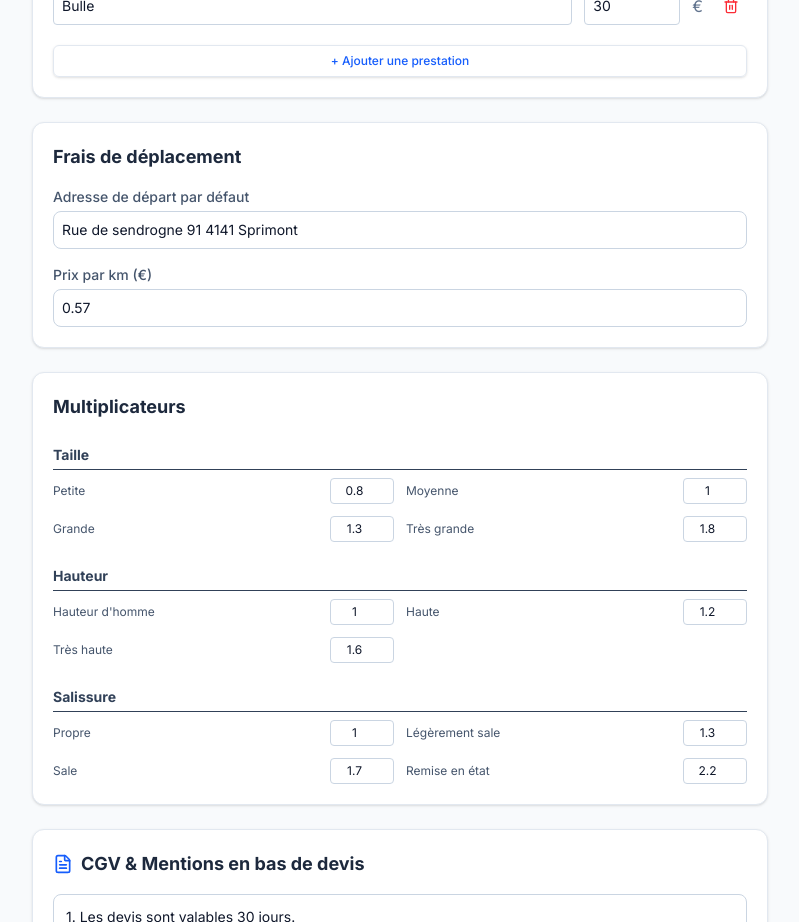
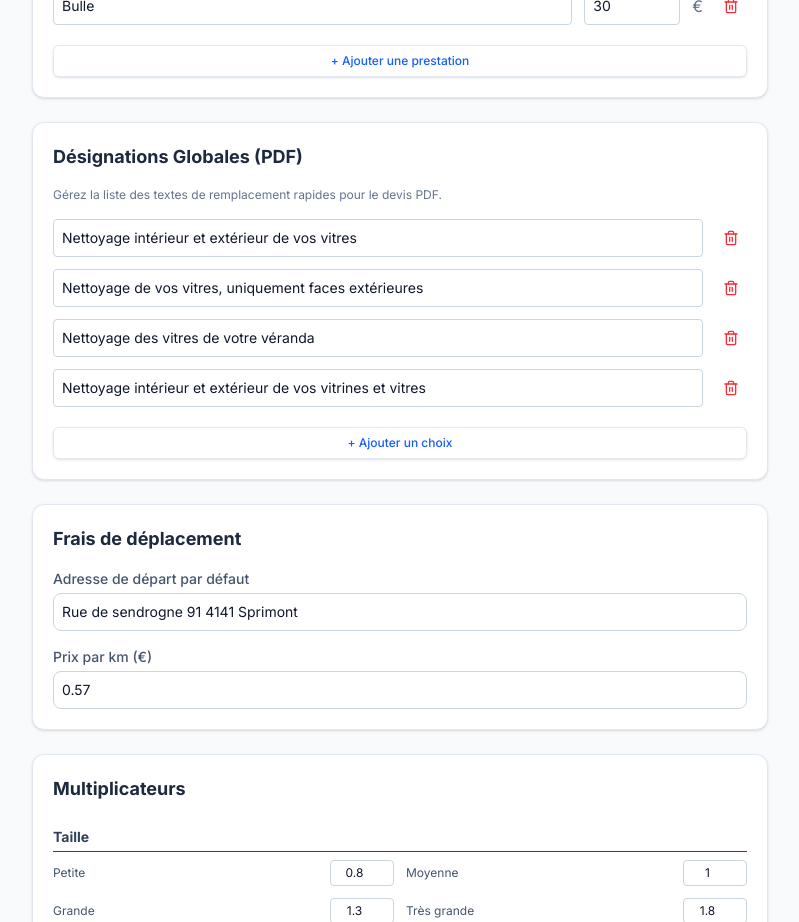
Before and after one commit to adrienoblin/devis-vitres-mvp, a Next.js app: page /params in a window 1280 px wide. Shown: the part 1160-2082 px from the top of the page, without its empty margins (240-1039 px from the left). Built offline with nearby package versions, Linux system fonts and the light colour scheme.

Commit message:
Feat: Change global designation text field to a dropdown with customizable items in settings (keep free input option as well)

```diff
--- a/src/app/devis/page.tsx
+++ b/src/app/devis/page.tsx
@@ -51,6 +51,7 @@ export default function NouveauDevisPage() {
   const [notes, setNotes] = useState<string>('');
 
   const [globalDesignation, setGlobalDesignation] = useState<string>('');
+  const [isCustomDesignation, setIsCustomDesignation] = useState<boolean>(false);
   const [extraTaskDescription, setExtraTaskDescription] = useState<string>('');
   const [extraTaskPrice, setExtraTaskPrice] = useState<string>('');
 
@@ -72,9 +73,16 @@ export default function NouveauDevisPage() {
           setWindows(devisToEdit.items || []);
           setDiscount(devisToEdit.discount || 0);
           setNotes(devisToEdit.notes || '');
-          setGlobalDesignation(devisToEdit.globalDesignation || '');
+          const existingGlobal = devisToEdit.globalDesignation || '';
+          setGlobalDesignation(existingGlobal);
           setExtraTaskDescription(devisToEdit.extraTaskDescription || '');
           setExtraTaskPrice(devisToEdit.extraTaskPrice ? devisToEdit.extraTaskPrice.toString() : '');
+
+          if (existingGlobal) {
+            const { config: currentConfig } = useAppStore.getState();
+            const isMatch = currentConfig.globalDesignations?.some(gd => gd.label === existingGlobal);
+            if (!isMatch) setIsCustomDesignation(true);
+          }
         }
       }
     }
@@ -526,13 +534,37 @@ export default function NouveauDevisPage() {
             <div className="space-y-1">
               <label className="text-sm font-medium text-slate-600 block">Désignation globale pour toutes les vitres</label>
               <p className="text-xs text-slate-400 mb-2">Au lieu de détailler chaque encart, ce texte condensera l'ensemble de vos fenêtres en une seule ligne de facturation.</p>
-              <input
-                type="text"
-                placeholder="Ex: Nettoyage intérieur et extérieur de vos vitres"
-                value={globalDesignation}
-                onChange={(e) => setGlobalDesignation(e.target.value)}
-                className="w-full rounded-lg border-slate-300 border p-2.5 text-slate-800 focus:ring-2 outline-none"
-              />
+              <select
+                value={isCustomDesignation ? 'custom' : globalDesignation}
+                onChange={(e) => {
+                  const val = e.target.value;
+                  if (val === 'custom') {
+                    setIsCustomDesignation(true);
+                    setGlobalDesignation('');
+                  } else {
+                    setIsCustomDesignation(false);
+                    setGlobalDesignation(val);
+                  }
+                }}
+                className="w-full rounded-lg border-slate-300 border p-2.5 text-slate-800 focus:ring-2 outline-none mb-2"
+              >
+                <option value="">-- Ne pas utiliser de désignation globale --</option>
+                {config.globalDesignations?.map(gd => (
+                  <option key={gd.id} value={gd.label}>{gd.label}</option>
+                ))}
+                <option value="custom">Autre (personnalisé)...</option>
+              </select>
+
+              {isCustomDesignation && (
+                <input
+                  type="text"
+                  placeholder="Ex: Nettoyage complet de façade vitrée"
+                  value={globalDesignation}
+                  onChange={(e) => setGlobalDesignation(e.target.value)}
+                  className="w-full rounded-lg border-blue-300 border p-2.5 text-slate-800 focus:ring-2 outline-none bg-blue-50"
+                  autoFocus
+                />
+              )}
             </div>
 
             <div className="border-t border-slate-100 pt-4 grid grid-cols-1 md:grid-cols-3 gap-4">
--- a/src/app/params/page.tsx
+++ b/src/app/params/page.tsx
@@ -51,6 +51,27 @@ export default function ParamsPage() {
         setLocalConfig(prev => ({
             ...prev,
             windowTypes: prev.windowTypes?.filter(w => w.id !== id) || []
+        }));
+    };
+
+    const handleAddGlobalDesignation = () => {
+        setLocalConfig(prev => ({
+            ...prev,
+            globalDesignations: [...(prev.globalDesignations || []), { id: `gd-${Date.now()}`, label: 'Nouveau choix' }]
+        }));
+    };
+
+    const handleUpdateGlobalDesignation = (id: string, label: string) => {
+        setLocalConfig(prev => ({
+            ...prev,
+            globalDesignations: prev.globalDesignations?.map(g => g.id === id ? { ...g, label } : g) || []
+        }));
+    };
+
+    const handleRemoveGlobalDesignation = (id: string) => {
+        setLocalConfig(prev => ({
+            ...prev,
+            globalDesignations: prev.globalDesignations?.filter(g => g.id !== id) || []
         }));
     };
 
@@ -249,6 +270,50 @@ export default function ParamsPage() {
                     </div>
                 </section>
 
+                {/* PRÉFÉRENCES DESIGNATIONS GLOBALES */}
+                <section className="bg-white rounded-xl shadow-sm border border-slate-200 p-5">
+                    <h2 className="text-lg font-bold text-slate-800 mb-4">Désignations Globales (PDF)</h2>
+                    <p className="text-xs text-slate-500 mb-4">Gérez la liste des textes de remplacement rapides pour le devis PDF.</p>
+                    <div className="space-y-3">
+                        {localConfig.globalDesignations?.map(gd => (
+                            <div key={gd.id} className="flex items-center gap-3">
+                                <input
+                                    type="text"
+                                    value={gd.label}
+                                    onChange={(e) => handleUpdateGlobalDesignation(gd.id, e.target.value)}
+                                    className="flex-1 rounded border-slate-300 border p-2 text-sm focus:ring-2 focus:ring-blue-500 outline-none"
+                                />
+                                <button
+                                    onClick={() => handleRemoveGlobalDesignation(gd.id)}
+                                    className="p-2 text-red-500 hover:bg-red-50 rounded"
+                                >
+                                    <Trash2 className="h-4 w-4" />
+                                </button>
+                            </div>
+                        ))}
+                        <Button variant="outline" size="sm" onClick={handleAddGlobalDesignation} className="mt-2 w-full text-blue-600 border-blue-200 hover:bg-blue-50">
+                            + Ajouter un choix
+                        </Button>
+                        {(!localConfig.globalDesignations || localConfig.globalDesignations.length === 0) && (
+                            <Button
+                                variant="outline"
+                                size="sm"
+                                onClick={() => {
+                                    import('@/lib/store').then(m => {
+                                        setLocalConfig(prev => ({
+                                            ...prev,
+                                            globalDesignations: m.DEFAULT_CONFIG.globalDesignations
+                                        }));
+                                    });
+                                }}
+                                className="mt-2 w-full text-green-600 border-green-200 hover:bg-green-50"
+                            >
+                                Restaurer les choix par défaut
+                            </Button>
+                        )}
+                    </div>
+                </section>
+
                 {/* TRAJET */}
                 <section className="bg-white rounded-xl shadow-sm border border-slate-200 p-5">
                     <h2 className="text-lg font-bold text-slate-800 mb-4">Frais de déplacement</h2>
--- a/src/lib/store.ts
+++ b/src/lib/store.ts
@@ -31,6 +31,10 @@ export interface PricingConfig {
         startAddress: string;
         pricePerKm: number;
     };
+    globalDesignations?: {
+        id: string;
+        label: string;
+    }[];
 }
 
 export interface ClientData {
@@ -153,7 +157,13 @@ export const DEFAULT_CONFIG: PricingConfig = {
     travel: {
         startAddress: "Rue de sendrogne 91 4141 Sprimont",
         pricePerKm: 0.57
-    }
+    },
+    globalDesignations: [
+        { id: '1', label: 'Nettoyage intérieur et extérieur de vos vitres' },
+        { id: '2', label: 'Nettoyage de vos vitres, uniquement faces extérieures' },
+        { id: '3', label: 'Nettoyage des vitres de votre véranda' },
+        { id: '4', label: 'Nettoyage intérieur et extérieur de vos vitrines et vitres' }
+    ]
 };
 
 export const useAppStore = create<AppState>()(
```
